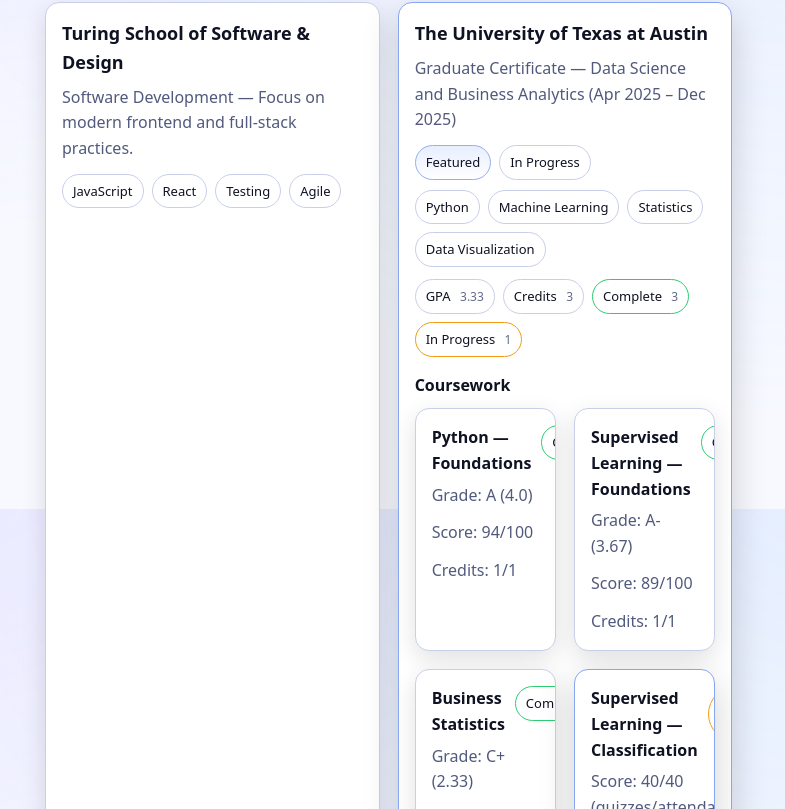
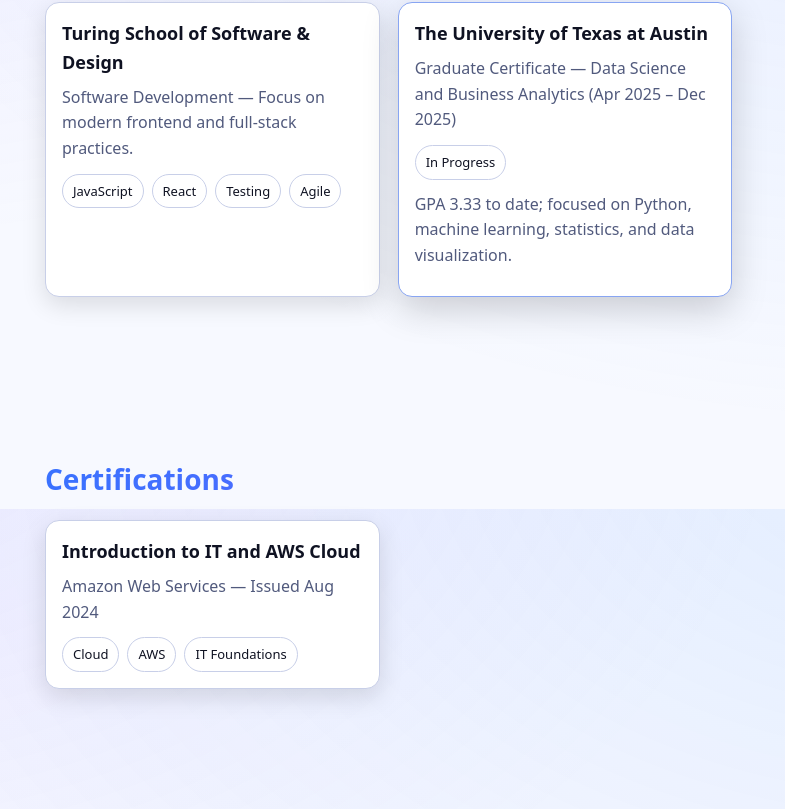
Before and after one commit to Alexbruce1/portfolio2025, a React (Vite) app: page / in a window 1280 px wide. Shown: the part 2691-3500 px from the top of the page, without its empty margins (75-860 px from the left). Built offline with nearby package versions, Linux system fonts and the light colour scheme.

Commit message:
ux(education): simplify UT Austin card; remove coursework grid; concise GPA overview

```diff
--- a/src/components/Education.jsx
+++ b/src/components/Education.jsx
@@ -31,39 +31,11 @@
                 {utaustin.program} ({utaustin.duration})
               </p>
               <div className="tags" style={{marginTop: 8}}>
-                <span className="pill company">Featured</span>
                 <span className="pill">In Progress</span>
               </div>
-              <div className="tags" style={{marginTop: 10}}>
-                <span className="pill">Python</span>
-                <span className="pill">Machine Learning</span>
-                <span className="pill">Statistics</span>
-                <span className="pill">Data Visualization</span>
-              </div>
-              <div className="stats" style={{display:'flex', gap:8, flexWrap:'wrap', marginTop: 12}}>
-                <span className="pill">GPA <span className="meta">{utaustin.gpa}</span></span>
-                <span className="pill">Credits <span className="meta">{utaustin.creditsEarned}</span></span>
-                <span className="pill success">Complete <span className="meta">{utaustin.coursesComplete}</span></span>
-                <span className="pill warn">In Progress <span className="meta">{utaustin.coursesInProgress}</span></span>
-              </div>
-              <h4 style={{margin:'16px 0 10px', fontSize:16}}>Coursework</h4>
-              <div className="grid" style={{gridTemplateColumns:'repeat(2, minmax(0, 1fr))'}}>
-                {utaustin.courses.map((c) => (
-                  <article key={c.title} className={`card${c.status === 'In Progress' ? ' highlight' : ''}`} aria-label={`${c.title} — ${c.status}`}>
-                    <div className="body">
-                      <div style={{display:'flex', justifyContent:'space-between', alignItems:'start', gap:10}}>
-                        <h3 style={{margin:'0 0 6px', fontSize:16}}>{c.title}</h3>
-                        <span className={`pill ${c.status === 'Complete' ? 'success' : 'warn'}`}>{c.status}</span>
-                      </div>
-                      <div className="muted" style={{display:'flex', gap:12, flexWrap:'wrap'}}>
-                        {c.grade ? <span>Grade: {c.grade}</span> : null}
-                        <span>Score: {c.score}</span>
-                        <span>Credits: {c.credits}</span>
-                      </div>
-                    </div>
-                  </article>
-                ))}
-              </div>
+              <p className="muted" style={{marginTop: 12}}>
+                GPA {utaustin.gpa} to date; focused on Python, machine learning, statistics, and data visualization.
+              </p>
             </div>
           </article>
         </div>
```
